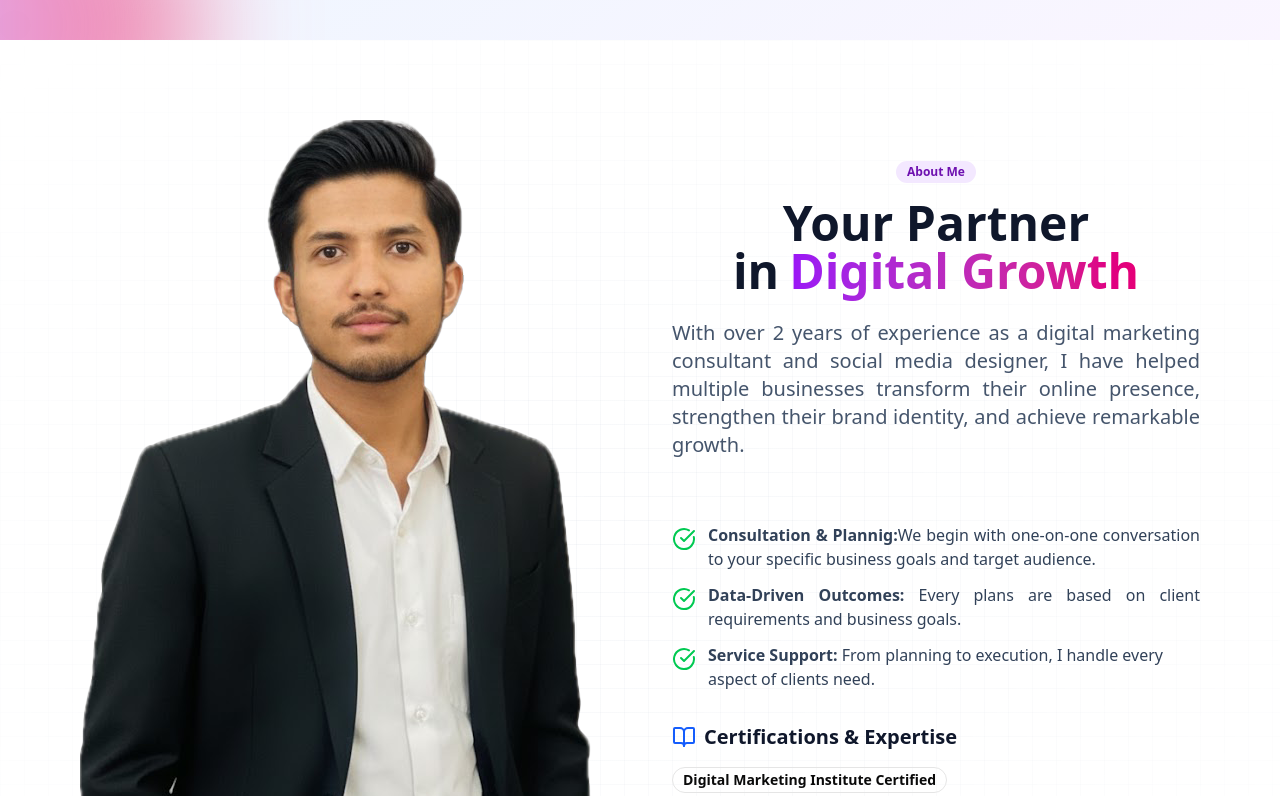
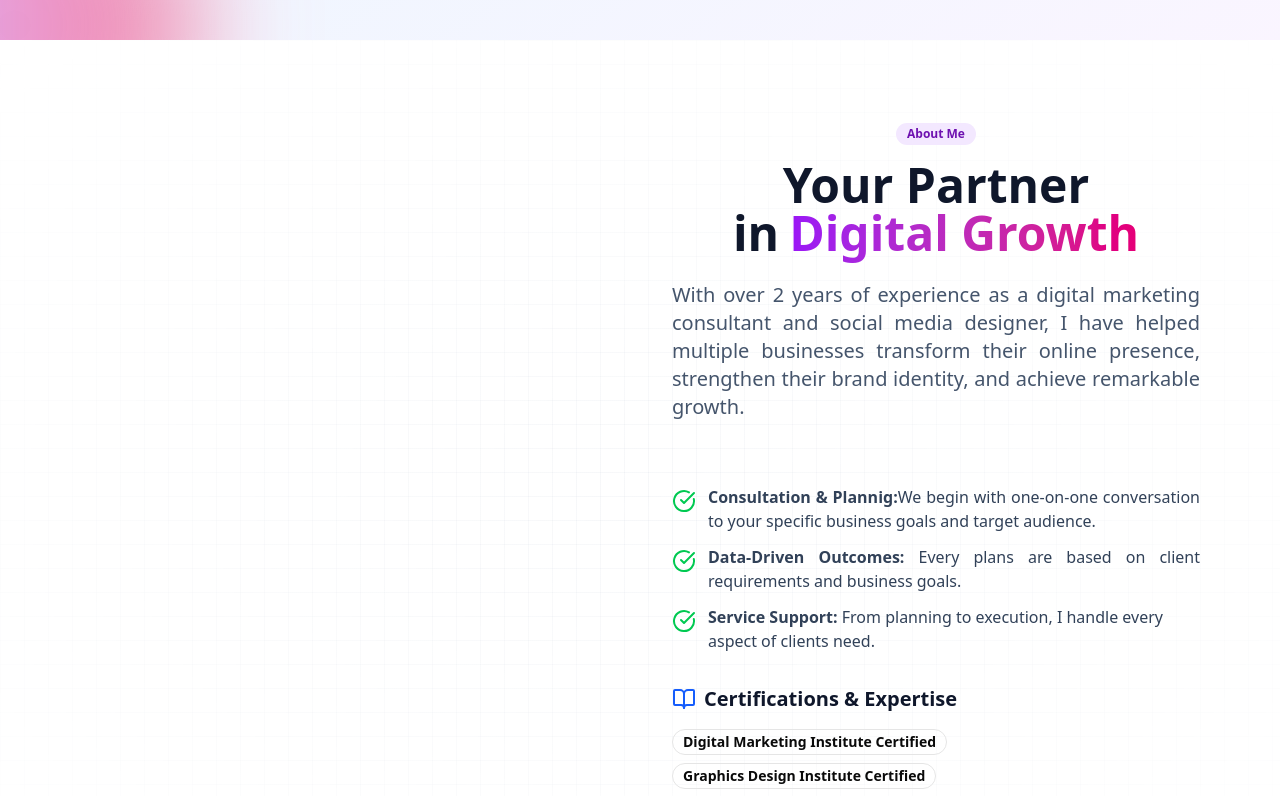
Before and after one commit to ashishpaudel123/AmritPaudel, a React (Vite) app: page / in a window 1280 px wide. Shown: the part 824-1620 px from the top of the page. Built offline with nearby package versions, Linux system fonts and the light colour scheme.

Commit message:
fix: testing

```diff
--- a/src/components/about-section.tsx
+++ b/src/components/about-section.tsx
@@ -23,7 +23,7 @@ export function AboutSection() {
             data-aos="fade-right"
             data-aos-duration="1000"
           >
-            <img src="hero.png" alt="Amrit Paudel" />
+            {/* <img src="hero.png" alt="Amrit Paudel" /> */}
           </div>
 
           {/* Right Side - Content */}
```
